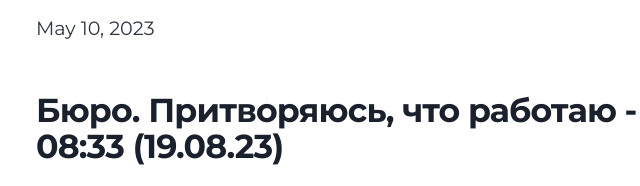
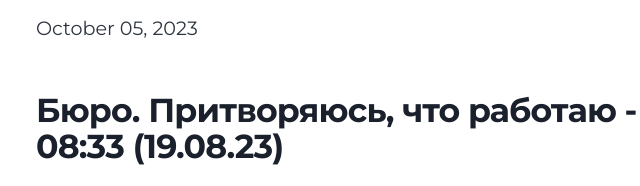
Before and after one commit to QTtrash/af-blog, a Gatsby site: page /what-is-loneliness-tranquility-etc/ in a window 1280 px wide. Shown: the part 339-525 px from the top of the page, 288-928 px from the left. Built offline with nearby package versions, Linux system fonts and the light colour scheme; Gatsby itself is replaced by a stand-in of ours.

Commit message:
adjust date

```diff
--- a/content/blog/what-is-loneliness-tranquility-etc/index.md
+++ b/content/blog/what-is-loneliness-tranquility-etc/index.md
@@ -1,6 +1,6 @@
 ---
 title: Что такое чувство удовлетворения (fulfillment), одиночества и спокойствия, безразличия. И какая разница?
-date: "2023-05-10"
+date: "2023-10-05"
 description: "Бюро. Притворяюсь, что работаю*"
 ---
 
```
